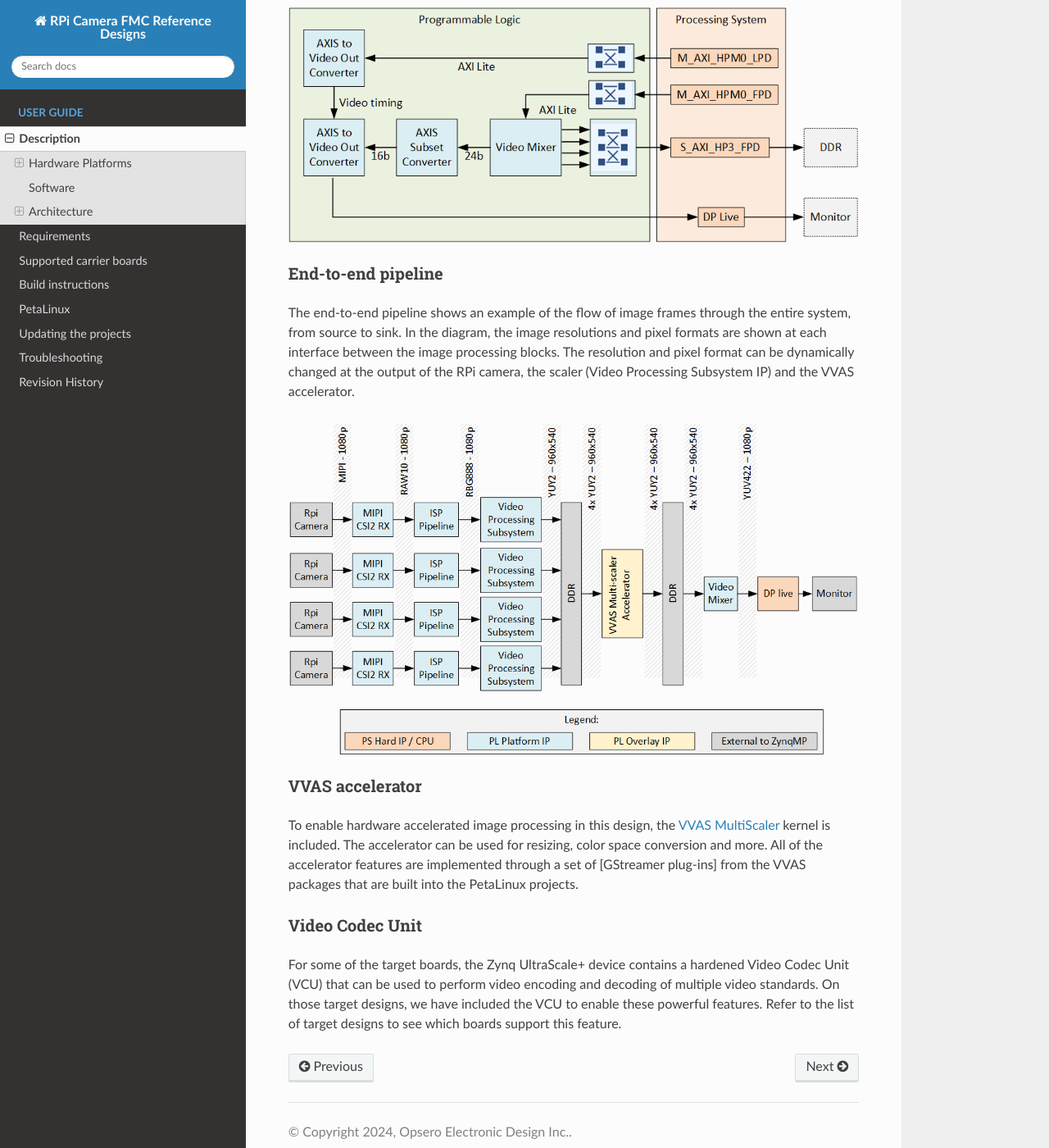
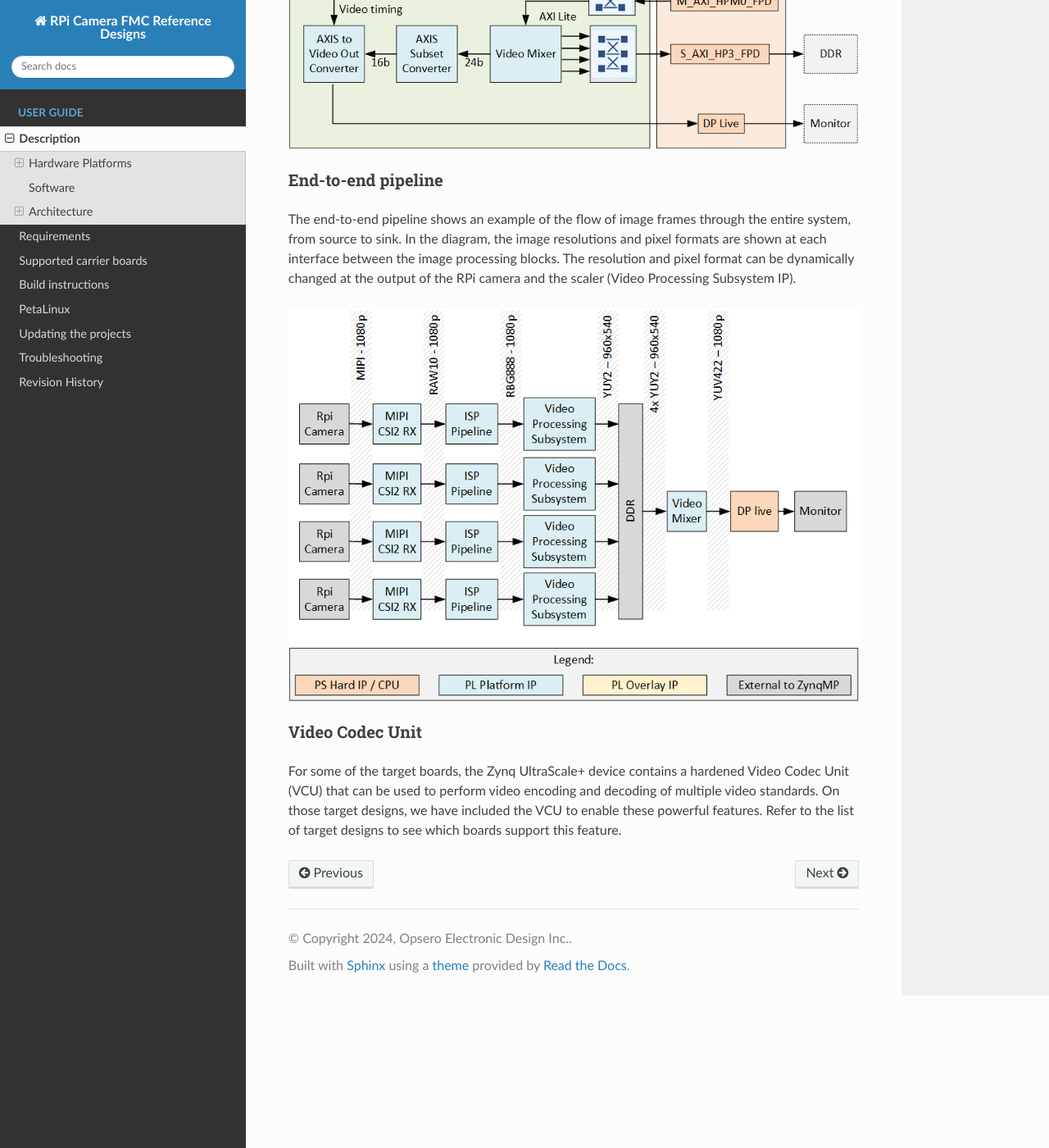
Before and after one commit to fpgadeveloper/rpi-camera-fmc, a Sphinx documentation site: the page built from docs/source/description.md, in a window 1280 px wide and 1400 px high, scrolled down 2909 px. Shown: the whole window at 82% size. Built offline with Sphinx 7.4.7 and the Read the Docs theme 3.1.0, drawn with Linux system fonts in a browser that asks for light colours; some of the changed text lies outside the part shown.

Commit message:
* fixed pynqzu bsp * removed ila from vivado designs * set gpio defaults to ensure rpi cameras are enabled * updated docs

```diff
--- a/docs/source/description.md
+++ b/docs/source/description.md
@@ -20,9 +20,9 @@
     {% if designs_in_group | length > 0 %}
 ### {{ group.name }} platforms
 
-| Target board        | FMC Slot Used | Cameras | VCU | Accelerator |
-|---------------------|---------------|---------|-----|-----|
-{% for design in data.designs %}{% if design.group == group.label and design.publish %}| [{{ design.board }}]({{ design.link }}) | {{ design.connector }} | {{ design.cams | length }}x | {% if design.vcu %} ✅ {% else %} ❌ {% endif %} | {% if design.accel %} ✅ {% else %} ❌ {% endif %} |
+| Target board        | FMC Slot Used | Cameras | VCU |
+|---------------------|---------------|---------|-----|
+{% for design in data.designs %}{% if design.group == group.label and design.publish %}| [{{ design.board }}]({{ design.link }}) | {{ design.connector }} | {{ design.cams | length }}x | {% if design.vcu %} ✅ {% else %} ❌ {% endif %} |
 {% endif %}{% endfor %}
 {% endif %}
 {% endfor %}
@@ -35,17 +35,16 @@
 
 | Environment      | Available Applications  |
 |------------------|-------------------------|
-| PetaLinux        | Built-in Linux commands<br>Additional tools: ethtool, phytool, iperf3 |
+| PetaLinux        | Built-in Linux commands<br>Additional tools: [GStreamer] |
 
 ## Architecture
 
 The hardware design for these projects is built in Vivado and is composed of IP that implement the
-MIPI interface with the cameras, VCU and image processing hardware accelerator as well as a display pipeline.
+MIPI interface with the cameras and VCU as well as a display pipeline.
 The main elements are:
 
 * 4x Raspberry Pi cameras each with an independent MIPI capture pipeline that writes to the DDR
 * Video Mixer based display pipeline that writes to the DisplayPort live interface of the ZynqMP
-* Image processing accelerator ([VVAS MultiScaler])
 * Video Codec Unit ([VCU])
 
 The block diagram below illustrates the design from the top level.
@@ -86,16 +86,10 @@
 
 The end-to-end pipeline shows an example of the flow of image frames through the entire system, from source to sink.
 In the diagram, the image resolutions and pixel formats are shown at each interface between the image processing
-blocks. The resolution and pixel format can be dynamically changed at the output of the RPi camera, the scaler
-(Video Processing Subsystem IP) and the VVAS accelerator.
+blocks. The resolution and pixel format can be dynamically changed at the output of the RPi camera and the scaler
+(Video Processing Subsystem IP).
 
 ![End-to-end pipeline](images/rpi-camera-fmc-end-to-end.png)
-
-### VVAS accelerator
-
-To enable hardware accelerated image processing in this design, the [VVAS MultiScaler] kernel is included. The
-accelerator can be used for resizing, color space conversion and more. All of the accelerator features are implemented
-through a set of [GStreamer plug-ins] from the VVAS packages that are built into the PetaLinux projects.
 
 ### Video Codec Unit
 
```
Also changed, not shown: other parts of docs/source/description.md (+1 -0 lines), docs/source/build_instructions.md (+3 -3 lines), docs/source/revision_history.md (+6 -0 lines), docs/source/supported_carriers.md (+4 -0 lines), docs/source/images/rpi-camera-fmc-architecture.png, docs/source/images/rpi-camera-fmc-end-to-end.png, docs/source/images/rpi-camera-fmc-mipi-pipeline.png, 3 other files.
